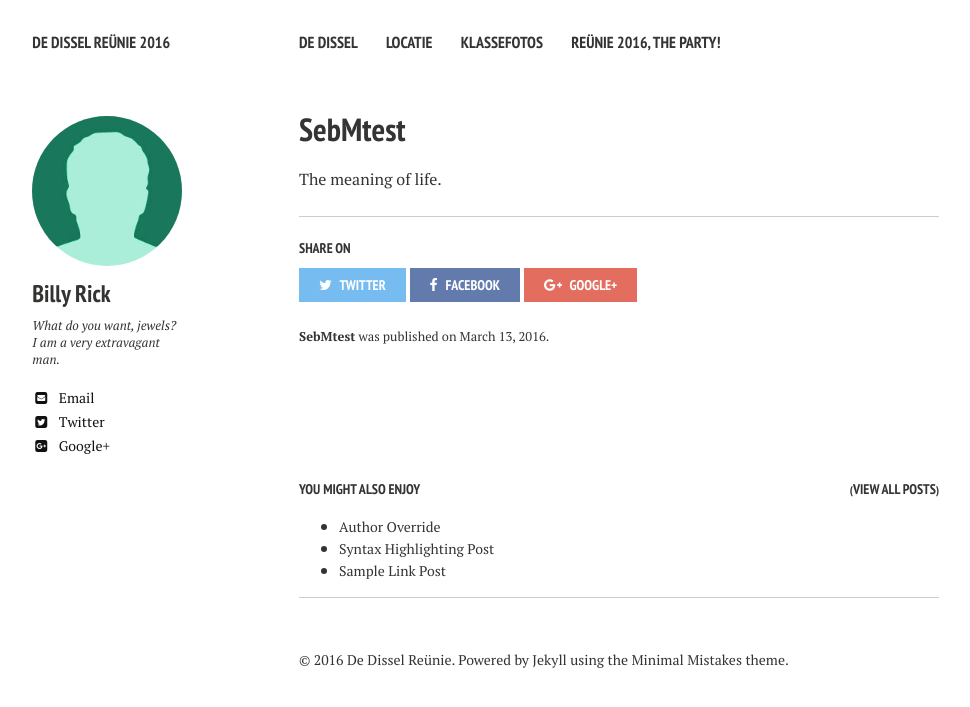
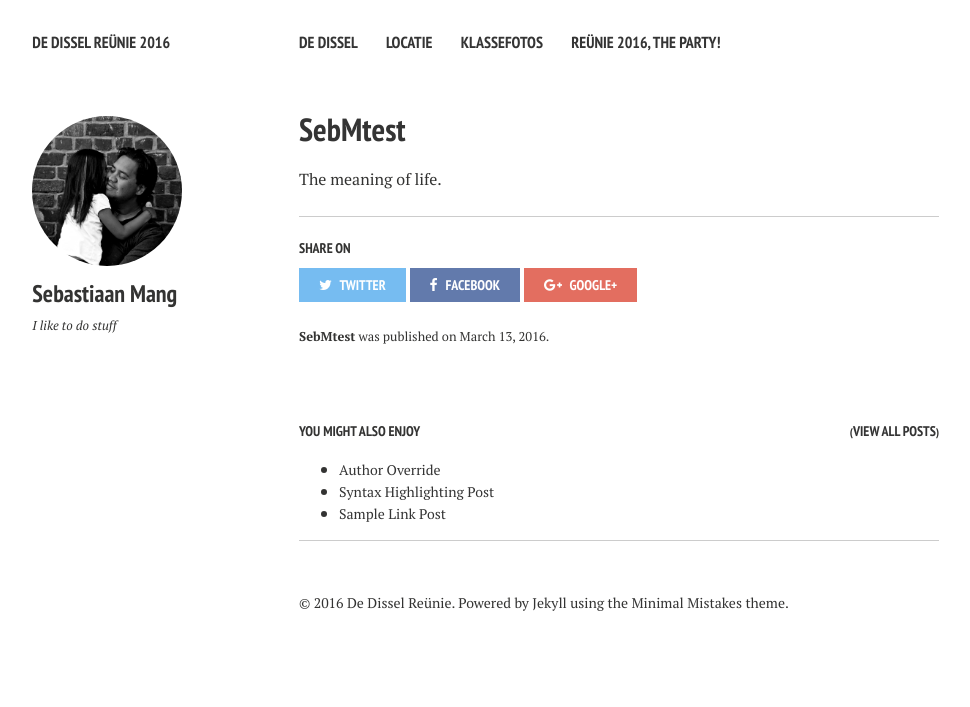
Before and after one commit to securitymonster/securitymonster.github.io, a Jekyll site: the page built from _posts/2016-03-13-sebmtest.md, in a window 1280 px wide. Shown: the top 707 px of the page, without its empty margins (21-991 px from the left). Built offline with Jekyll 4.4.1, drawn with Linux system fonts in a browser that asks for light colours; nearby versions of some CDN libraries; comment, search, counter and statistics services are not loaded.

```diff
--- a/_data/authors.yml
+++ b/_data/authors.yml
@@ -18,3 +18,13 @@ cornelius_fiddlebone:
   twitter: rhymeswithsackit
   google:
     plus: CorneliusFiddlebone
+
+SebM:
+  name: Sebastiaan Mang
+  web:
+  email:
+  bio: "I like to do stuff"
+  avatar: sebm.jpg
+  twitter:
+  google:
+    plus:
--- a/_posts/2016-03-13-sebmtest.md
+++ b/_posts/2016-03-13-sebmtest.md
@@ -1,7 +1,7 @@
 ---
 layout: post
 title: SebMtest
-author: billy_rick
+author: SebM
 modified:
 categories:
 excerpt: Deep stuff
```
Also changed, not shown: images/sebm.jpg (added).
